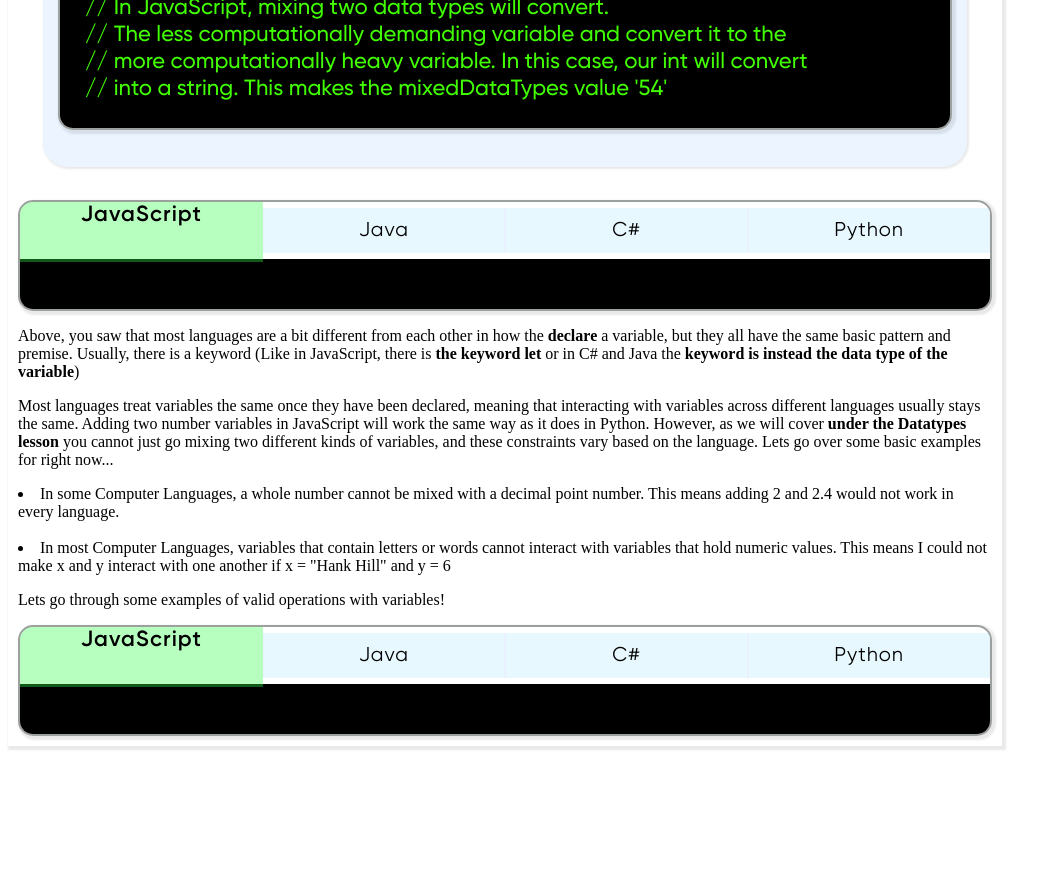
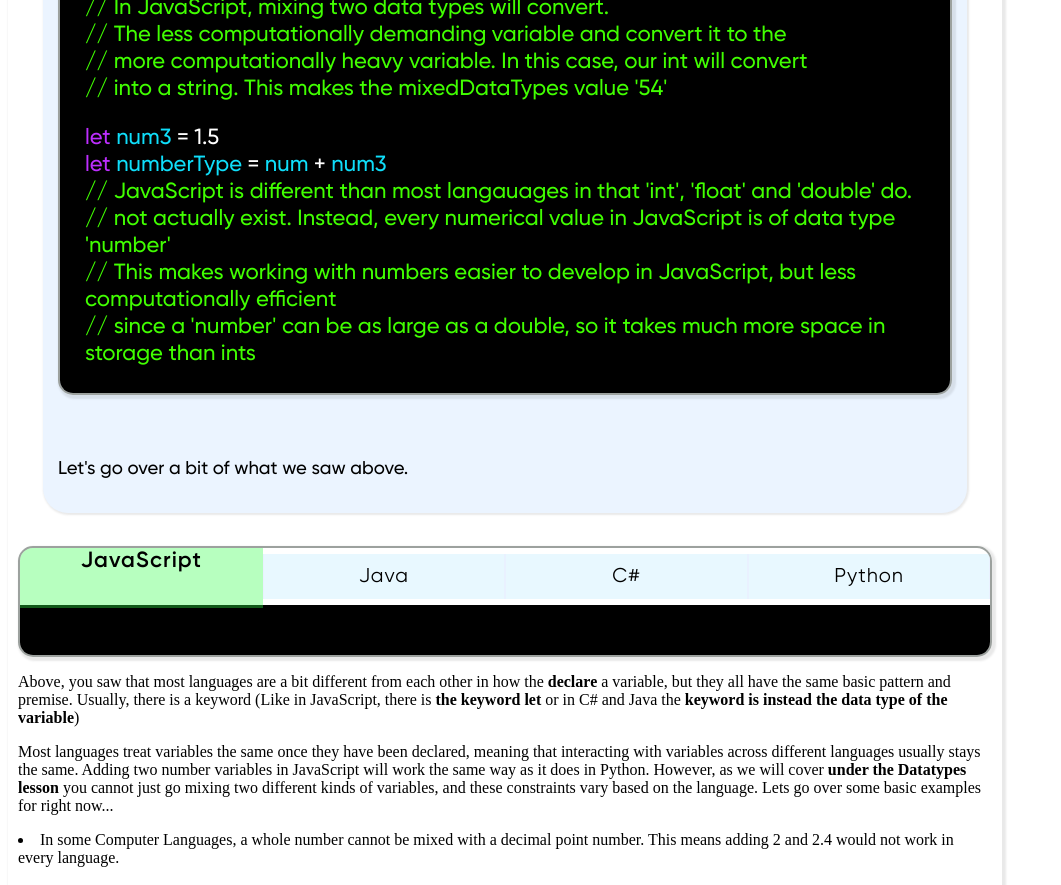
Before and after one commit to NLanese/the-codex, a Next.js app: page /concepts/basics/lessons/data_types in a window 1280 px wide. Shown: the part 2340-3225 px from the top of the page, without its empty margins (0-1061 px from the left). Before the commit the page ends 3104 px from the top, so only its background shows below. Built offline with nearby package versions, Linux system fonts and the light colour scheme.

Commit message:
Update data_types.js

```diff
--- a/pages/concepts/basics/lessons/data_types.js
+++ b/pages/concepts/basics/lessons/data_types.js
@@ -163,6 +163,36 @@ const DataTypesLesson = ({}) => {
                             <span style={Styles.Code.comment}>// into a string. This makes the mixedDataTypes value '54'</span>
                         </p>
 
+                        <br></br>
+
+                        <p style={Styles.Code.code}>
+                            <span style={Styles.Code.keyword}>let </span>
+                            <span style={Styles.Code.var}>num3 </span>
+                            <span style={Styles.Code.reg}>= 1.5</span>
+                        </p>
+
+                        <p style={Styles.Code.code}>
+                            <span style={Styles.Code.keyword}>let </span>
+                            <span style={Styles.Code.var}>numberType </span>
+                            <span style={Styles.Code.reg}>= </span>
+                            <span style={Styles.Code.var}>num </span>
+                            <span style={Styles.Code.reg}>+ </span>
+                            <span style={Styles.Code.var}>num3 </span>
+                        </p>
+
+                        <p style={Styles.Code.code}>
+                            <span style={Styles.Code.comment}>// JavaScript is different than most langauages in that 'int', 'float' and 'double' do.</span>
+                        </p>
+                        <p style={Styles.Code.code}>
+                            <span style={Styles.Code.comment}>// not actually exist. Instead, every numerical value in JavaScript is of data type 'number' </span>
+                        </p>
+                        <p style={Styles.Code.code}>
+                            <span style={Styles.Code.comment}>// This makes working with numbers easier to develop in JavaScript, but less computationally efficient </span>
+                        </p>
+                        <p style={Styles.Code.code}>
+                            <span style={Styles.Code.comment}>// since a 'number' can be as large as a double, so it takes much more space in storage than ints</span>
+                        </p>
+
                 </div>
             )
         }
@@ -269,6 +299,33 @@ const DataTypesLesson = ({}) => {
                         </p>
                         <p style={Styles.Code.code}>
                             <span style={Styles.Code.comment}>// into a string. This makes the mixedDataTypes value '54'</span>
+                        </p>
+
+                        <br></br>
+
+                        <p style={Styles.Code.code}>
+                            <span style={Styles.Code.keyword}>float </span>
+                            <span style={Styles.Code.var}>decimal </span>
+                            <span style={Styles.Code.reg}>= 1.5</span>
+                        </p>
+
+                        <p style={Styles.Code.code}>
+                            <span style={Styles.Code.keyword}>float </span>
+                            <span style={Styles.Code.var}>numberType </span>
+                            <span style={Styles.Code.reg}>= </span>
+                            <span style={Styles.Code.var}>num </span>
+                            <span style={Styles.Code.reg}>+ </span>
+                            <span style={Styles.Code.var}>num3 </span>
+                        </p>
+
+                        <p style={Styles.Code.code}>
+                            <span style={Styles.Code.comment}>// Java can easily convert ints to floats or doubles when needed.</span>
+                        </p>
+                        <p style={Styles.Code.code}>
+                            <span style={Styles.Code.comment}>// thus you can execute the code above without needing to use casting like you would </span>
+                        </p>
+                        <p style={Styles.Code.code}>
+                            <span style={Styles.Code.comment}>// when changing non-numerical data types. </span>
                         </p>
                 </div>
             )
@@ -1139,6 +1196,11 @@ const DataTypesLesson = ({}) => {
                             </div>
 
                             <br></br>
+                            <br></br>
+
+                            <p style={Styles.Fonts.basic}>
+                                Let's go over a bit of what we saw above.
+                            </p>
 
                         </div>
 
```
